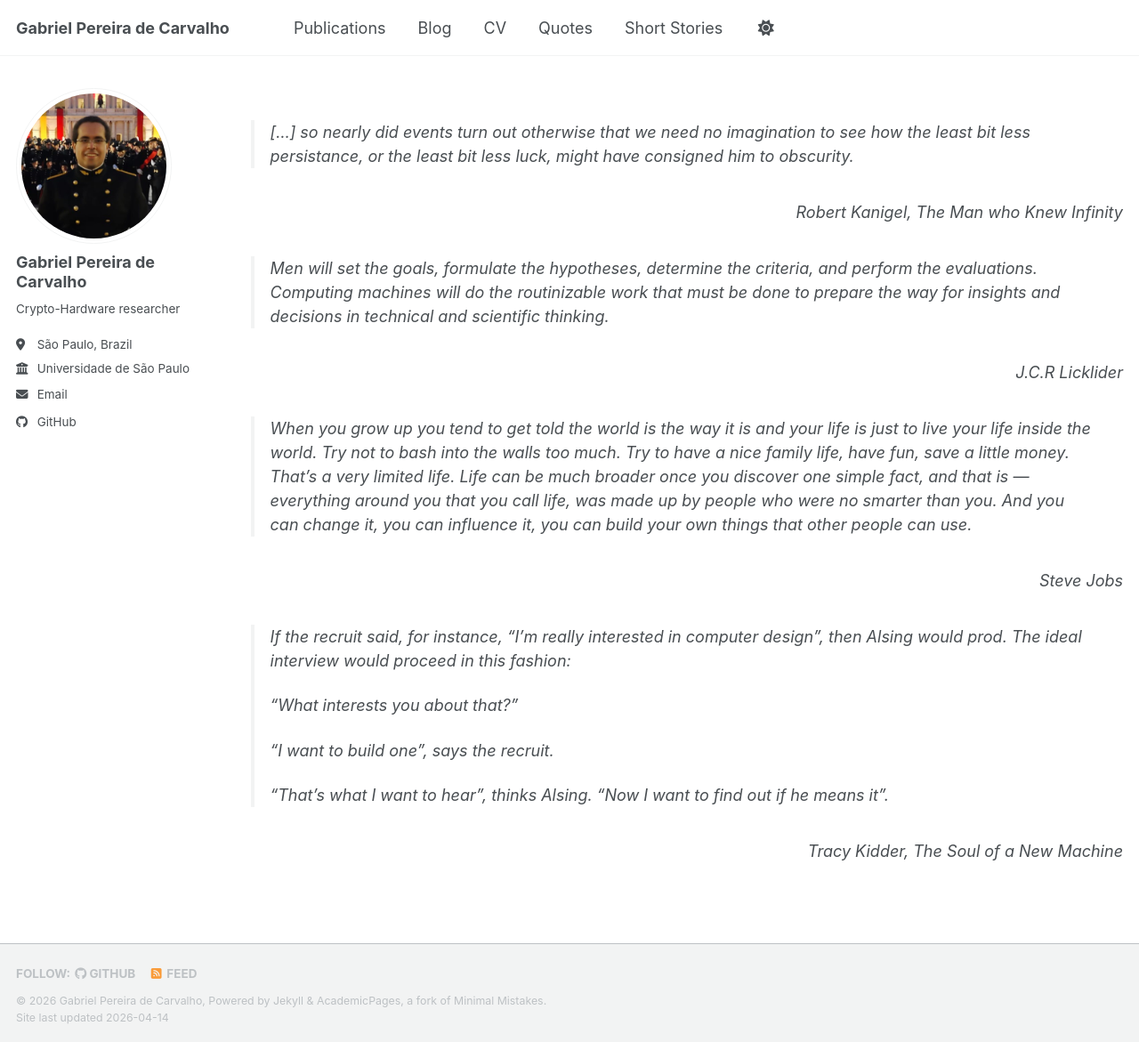
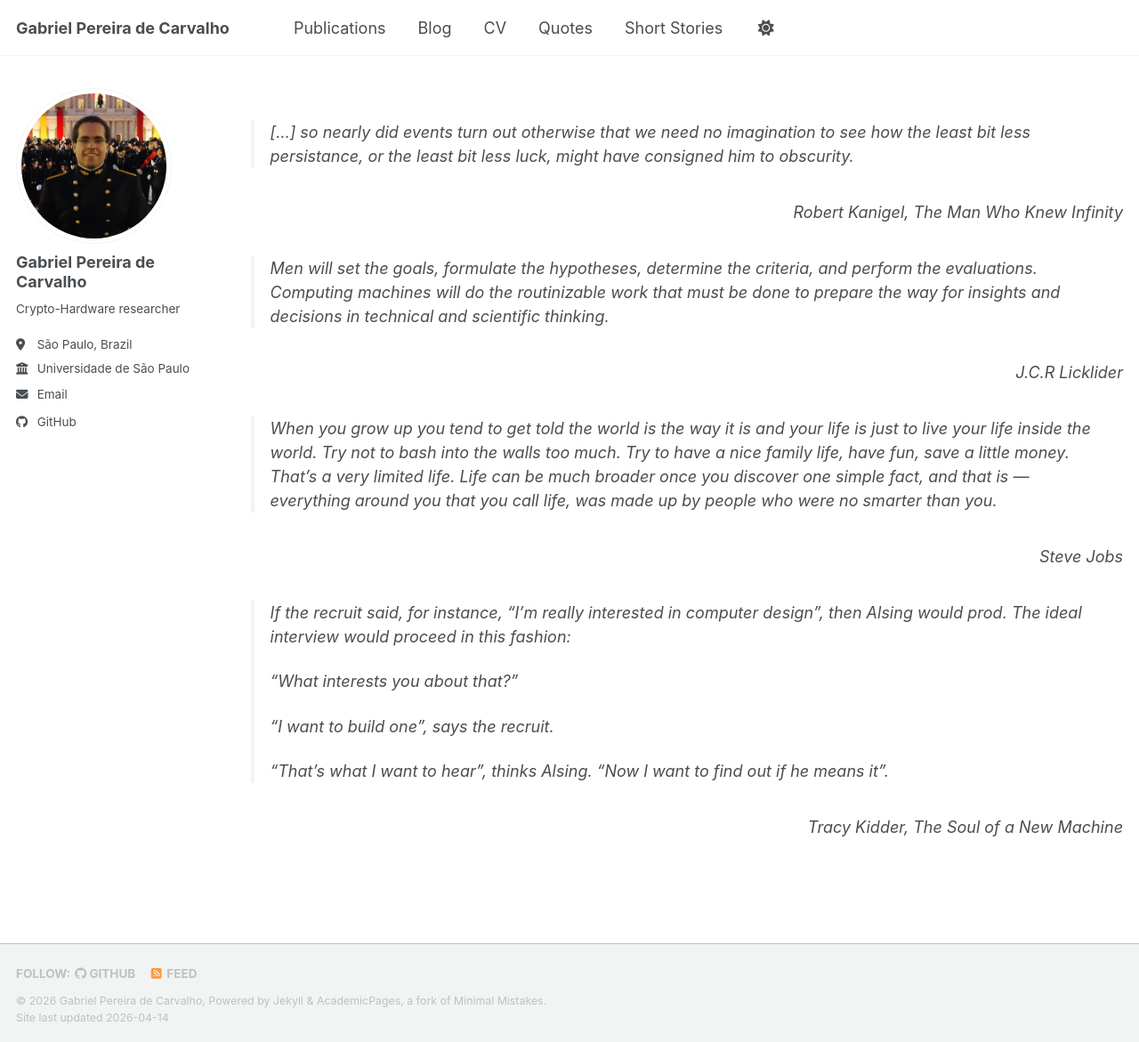
Before and after one commit to ArkhamKnightGPC/ArkhamKnightGPC.github.io, a Jekyll site: the page built from _pages/quotes.md, in a window 1280 px wide and 1171 px high. Shown: the whole window at 89% size. Built offline with Jekyll 4.4.1, drawn with Linux system fonts in a browser that asks for light colours; a script bundle is joined from its source files by our own code; library files that are not in the unit come from our copies.

Commit message:
small fix on quotes.md

```diff
--- a/_pages/quotes.md
+++ b/_pages/quotes.md
@@ -9,7 +9,7 @@ redirect_from:
 
 > [...] so nearly did events turn out otherwise that we need no imagination to see how the least bit less persistance, or the least bit less luck, might have consigned him to obscurity.
 <div style="text-align: right">
-  <em> Robert Kanigel, <i> The Man who Knew Infinity</i></em>
+  <em> Robert Kanigel, <i> The Man Who Knew Infinity</i></em>
 </div>
 
 > Men will set the goals, formulate the hypotheses, determine the criteria, and perform the evaluations. Computing machines will do the routinizable work that must be done to prepare the way for insights and decisions in technical and scientific thinking.
@@ -17,7 +17,7 @@ redirect_from:
   <em>J.C.R Licklider</em>
 </div>
 
-> When you grow up you tend to get told the world is the way it is and your life is just to live your life inside the world. Try not to bash into the walls too much. Try to have a nice family life, have fun, save a little money. That’s a very limited life. Life can be much broader once you discover one simple fact, and that is — everything around you that you call life, was made up by people who were no smarter than you. And you can change it, you can influence it, you can build your own things that other people can use.
+> When you grow up you tend to get told the world is the way it is and your life is just to live your life inside the world. Try not to bash into the walls too much. Try to have a nice family life, have fun, save a little money. That’s a very limited life. Life can be much broader once you discover one simple fact, and that is — everything around you that you call life, was made up by people who were no smarter than you.
 <div style="text-align: right">
   <em>Steve Jobs</em>
 </div>
```
